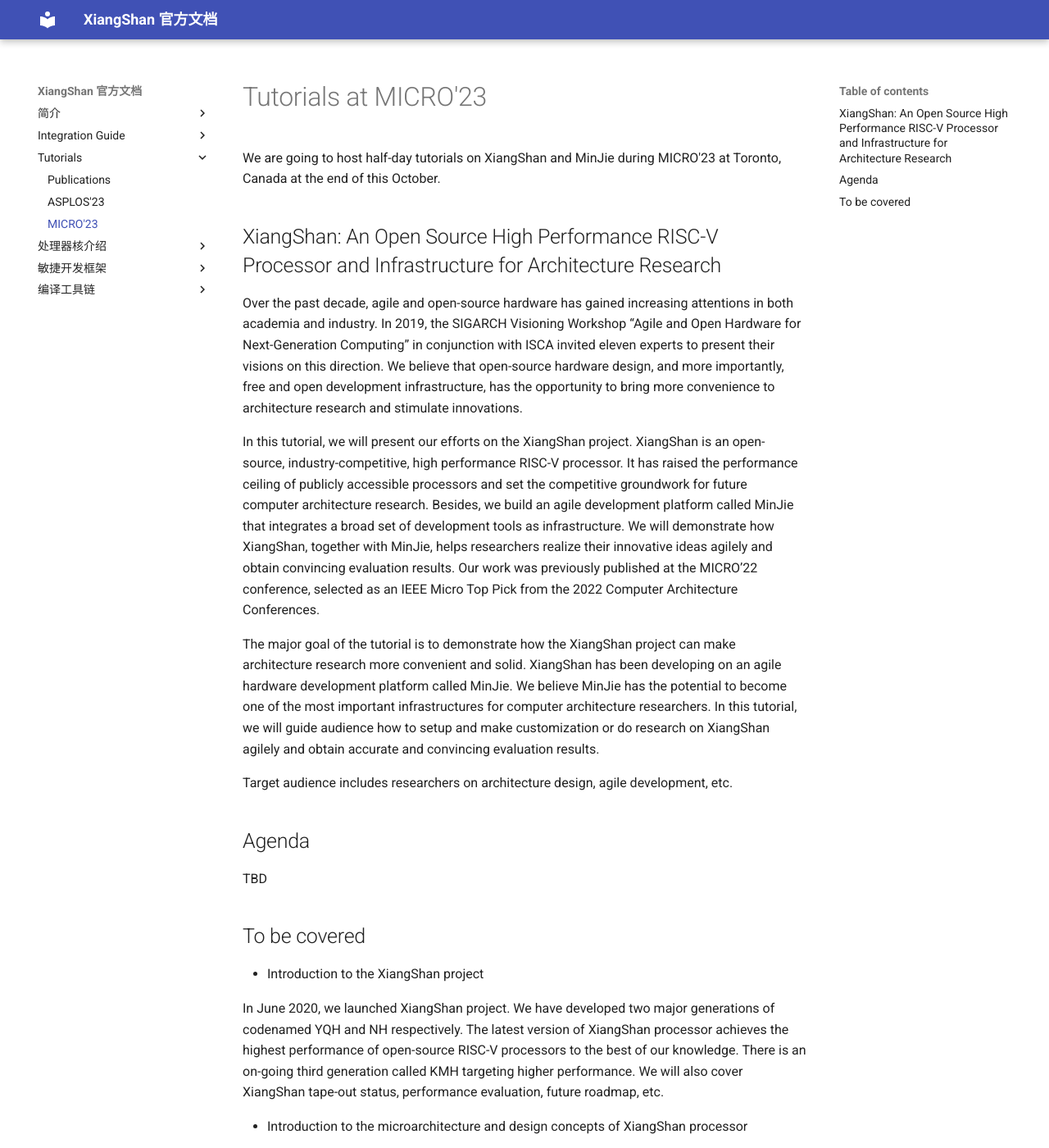
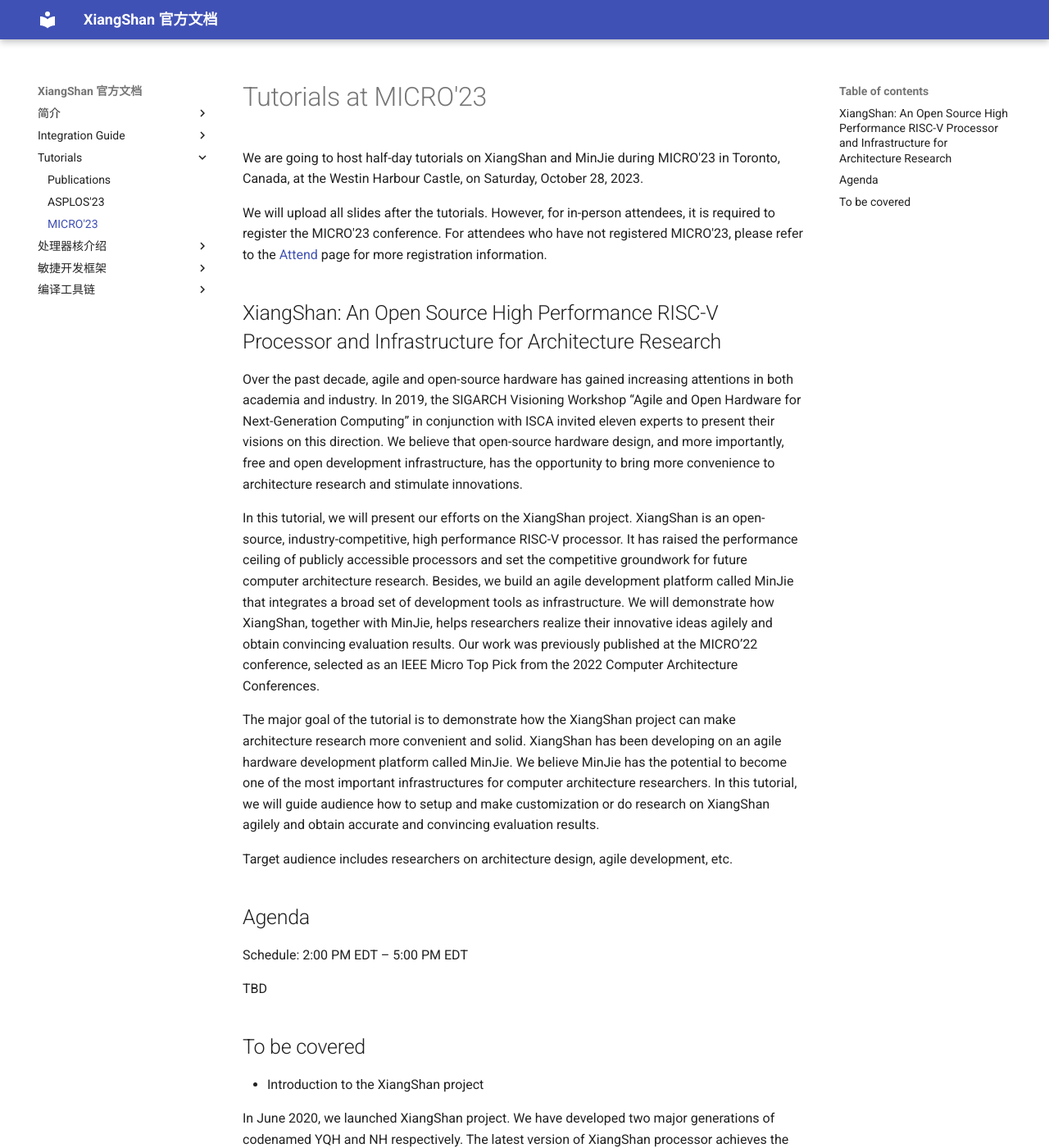
Before and after one commit to OpenXiangShan/XiangShan-doc, an MkDocs documentation site: the page built from docs/tutorials/micro23.md, in a window 1280 px wide and 1400 px high. Shown: the whole window at 82% size. Built offline with MkDocs 1.6.1 and Material for MkDocs 9.7.7, drawn with Linux system fonts in a browser that asks for light colours.

Commit message:
Update micro23.md

```diff
--- a/docs/tutorials/micro23.md
+++ b/docs/tutorials/micro23.md
@@ -1,6 +1,8 @@
 # Tutorials at MICRO'23
 
-We are going to host half-day tutorials on XiangShan and MinJie during MICRO'23 at Toronto, Canada at the end of this October.
+We are going to host half-day tutorials on XiangShan and MinJie during MICRO'23 in Toronto, Canada, at the Westin Harbour Castle, on Saturday, October 28, 2023.
+
+We will upload all slides after the tutorials. However, for in-person attendees, it is required to register the MICRO'23 conference. For attendees who have not registered MICRO'23, please refer to the [Attend](https://microarch.org/micro56/attend/) page for more registration information.
 
 ## XiangShan: An Open Source High Performance RISC-V Processor and Infrastructure for Architecture Research
 
@@ -13,6 +15,8 @@ The major goal of the tutorial is to demonstrate how the XiangShan project can m
 Target audience includes researchers on architecture design, agile development, etc.
 
 ## Agenda
+
+Schedule: 2:00 PM EDT – 5:00 PM EDT
 
 TBD
 
```
